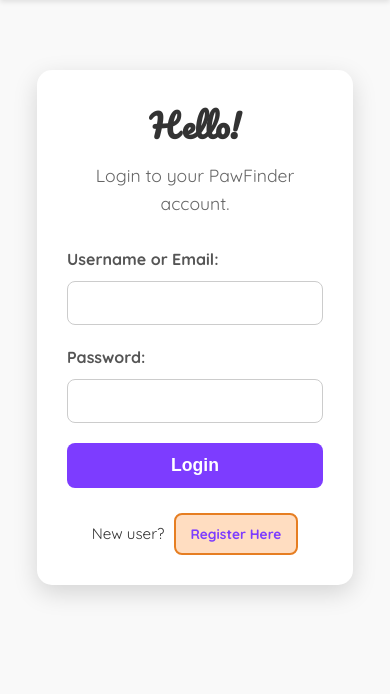
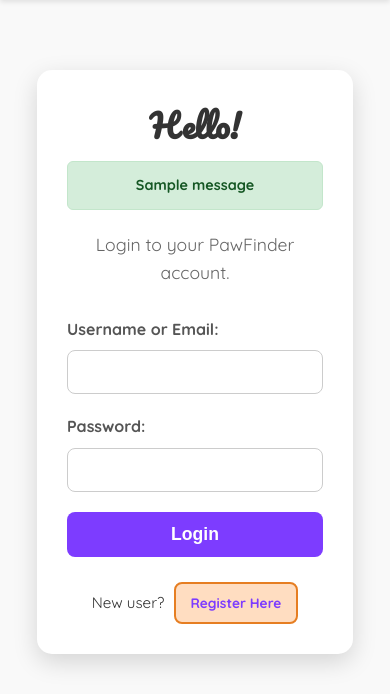
Before and after one commit to Deadpoolprime/petrescue2, a Django app: page / in a window 390 px wide. Shown: the part 154-848 px from the top of the page. Run offline with Django 4.2, Linux system fonts and the light colour scheme; tables that the repository leaves empty hold one stand-in row (values such as "Sample post"); one stand-in notice (Sample message) is shown.

Commit message:
registration successful message displayed

```diff
--- a/static/css/style.css
+++ b/static/css/style.css
@@ -422,4 +422,27 @@
     .social-links {
         margin-top: 15px;
     }
+        .flash-messages {
+  margin-bottom: 20px;
 }
+
+.alert {
+  padding: 12px 20px;
+  border-radius: 6px;
+  font-weight: bold;
+  text-align: center;
+}
+
+.alert.success {
+  background-color: #d4edda; /* light green */
+  color: #155724; /* dark green text */
+  border: 1px solid #c3e6cb;
+}
+
+.alert.error {
+  background-color: #f8d7da; /* light red */
+  color: #721c24;
+  border: 1px solid #f5c6cb;
+}
+
+}
--- a/users/templates/users/login.html
+++ b/users/templates/users/login.html
@@ -7,6 +7,15 @@
 <section class="auth-section">
     <div class="auth-box">
         <h2 class="auth-title">Hello!</h2>
+        {% if messages %}
+  <div class="flash-messages">
+    {% for message in messages %}
+      <div class="alert {{ message.tags }}">
+        {{ message }}
+      </div>
+    {% endfor %}
+  </div>
+{% endif %}
         <p class="auth-subtitle">Login to your PawFinder account.</p>
 
         {# Action correctly points to the login URL #}
--- a/users/views.py
+++ b/users/views.py
@@ -5,6 +5,7 @@
 from django.contrib.auth.models import User
 from django import forms
 from django.urls import reverse # Import reverse for url naming
+from django.contrib import messages
 
 from .models import Profile, PetReport, PetForAdoption, Notification
 from .serializers import ProfileSerializer, PetReportSerializer, PetForAdoptionSerializer, NotificationSerializer, UserSerializer
@@ -141,10 +142,12 @@
                 phone_number=form.cleaned_data.get('phone_number')
             )
             auth_login(request, user)
+            messages.success(request, "🎉 Registration successful!")
             # Redirect to the pets list page after successful registration and login
             return redirect('users:login') # <-- MODIFIED: Redirect to pets list
     else:
         form = RegistrationForm()
+
     return render(request, 'users/register.html', {'form': form})
 
 # Placeholder View for Pets List
```
